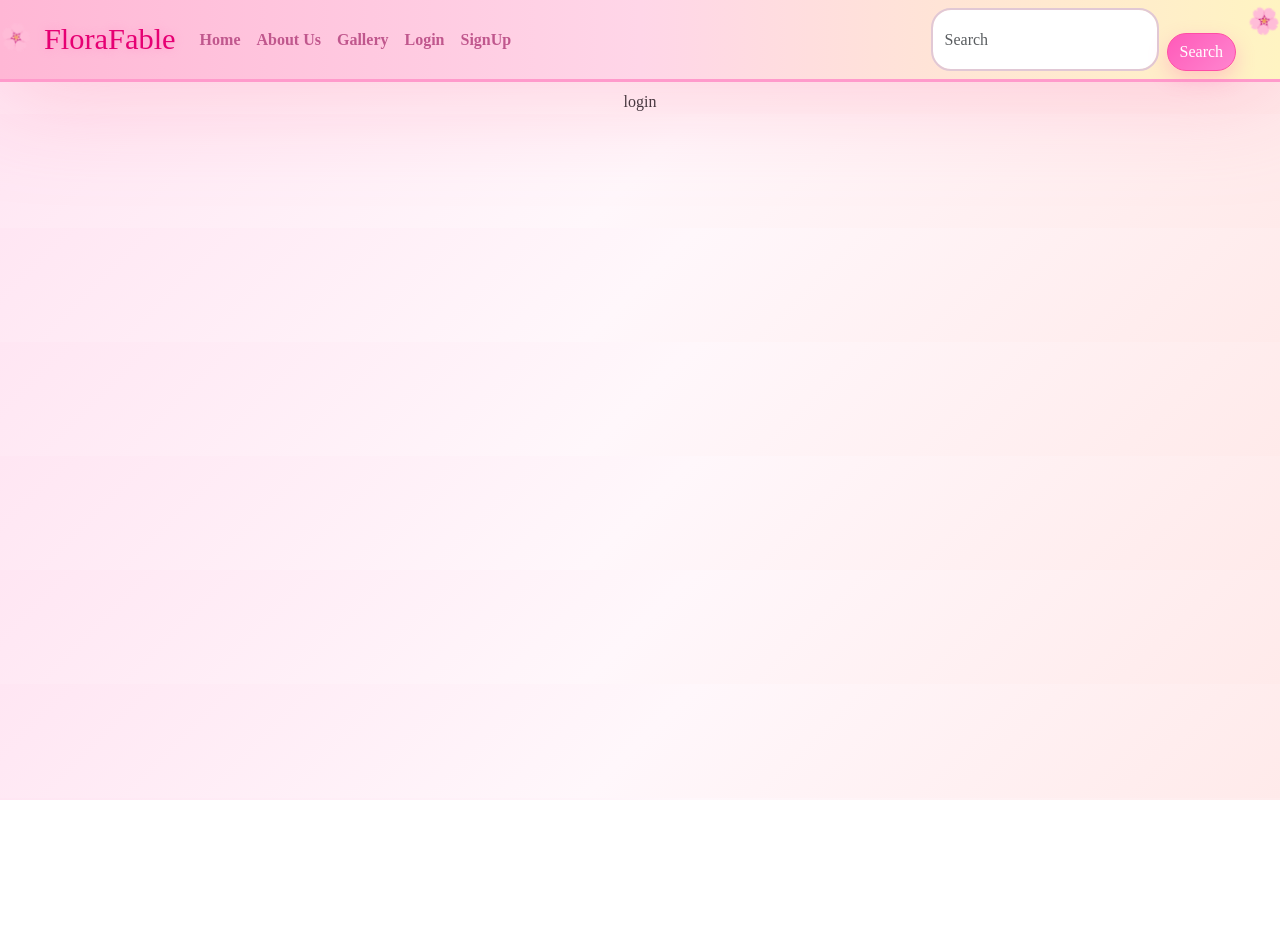
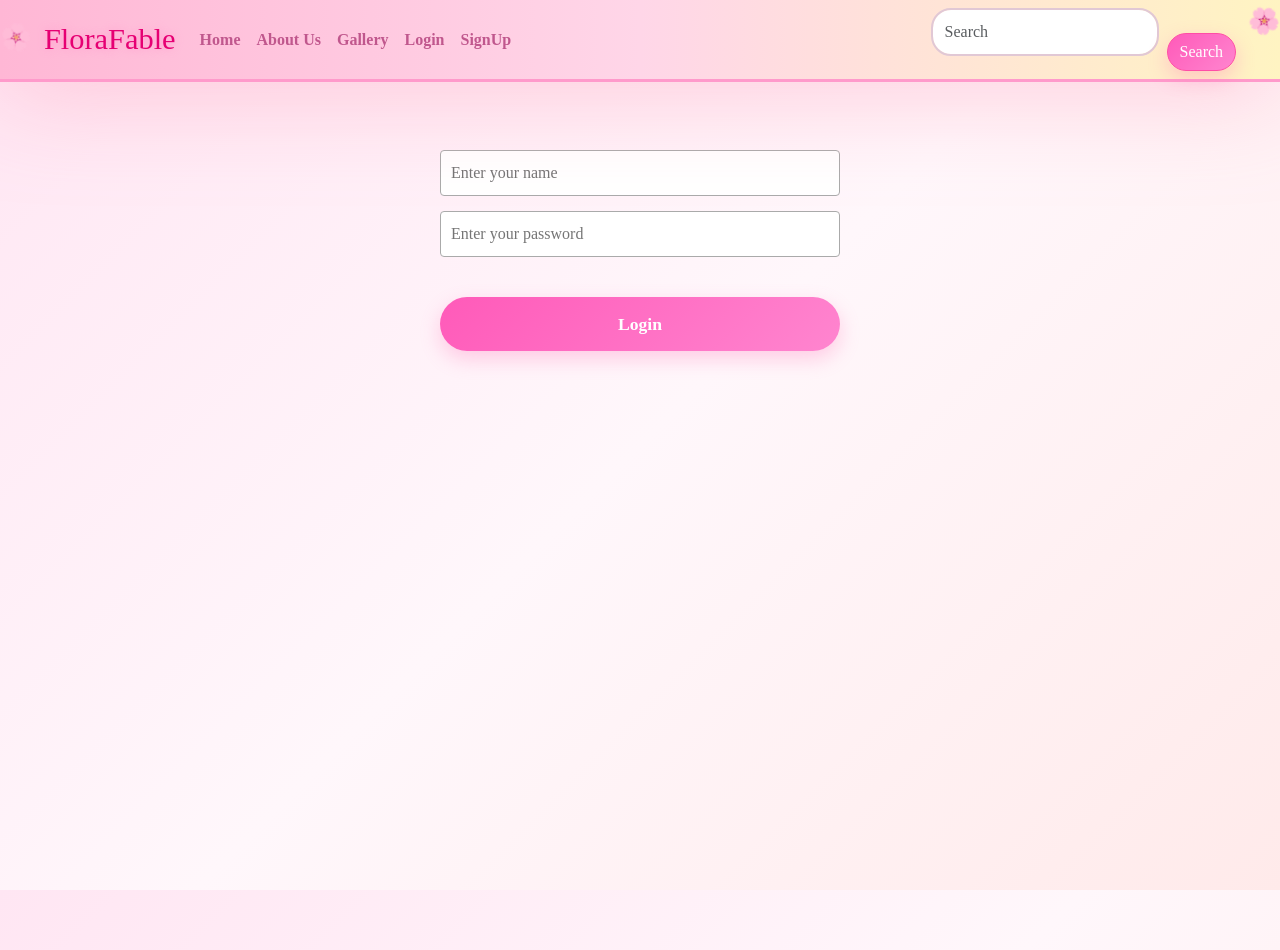
Before and after one commit to 6vam4arya/FloraFable, a React (Vite) app: page /LogIn in a window 1280 px wide. Before the commit the page ends 800 px from the top, so only its background shows below. Built offline with nearby package versions, Linux system fonts and the light colour scheme.

Commit message:
LogIn and SignUp Logic Created

```diff
--- a/package.json
+++ b/package.json
@@ -10,8 +10,9 @@
     "preview": "vite preview"
   },
   "dependencies": {
-    "react": "^19.1.1",
-    "react-dom": "^19.1.1",
+    "better-react-carousel": "^1.1.2",
+    "react": "^18.2.0",
+    "react-dom": "^18.2.0",
     "react-router-dom": "^7.10.1"
   },
   "devDependencies": {
--- a/src/components/gallery.jsx
+++ b/src/components/gallery.jsx
@@ -1,8 +1,17 @@
 import React from 'react'
+import {Carousel} from 'better-react-carousel'
 
 const gallery = () => {
   return (
-    <div>gallery</div>
+    <>
+    <div className="carouselContainer">
+      <Carousel>
+        <Carousel.Item>
+          <img src='https://cdn.flowersnfruits.com/uploads/product/flowers_n_fruits/OCT2024/1727935557936-7.webp' alt='Bouquet 1'/>
+        </Carousel.Item>
+      </Carousel>
+    </div>
+    </>
   )
 }
 
--- a/src/components/home.css
+++ b/src/components/home.css
@@ -10,12 +10,12 @@ body {
 
 .homecontainer{
     background-color: rgba(212, 209, 31, 0.2);
-    height: 60vh;
+    height: 50vh;
 }
 
 /* ---------- MAIN HEADING ---------- */
 h1 {
-  font-size: 3rem;
+  font-size: 5rem;
   color: #c2187a;
   margin-bottom: 10px;
   animation: fadeIn 1.6s ease-out;
@@ -24,7 +24,7 @@ h1 {
 
 /* ---------- SUBTITLE ---------- */
 p {
-  font-size: 1.3rem;
+  font-size: 2rem;
   color: #aa0066;
   opacity: 0.9;
   font-style: italic;
@@ -58,7 +58,7 @@ button:hover {
 
 .flower {
   position:absolute; /* will make position relative to viewport because no other element exists that has non-static position property*/
-  font-size: 2.2rem;
+  font-size: 4rem;
   opacity: 0.85;
   animation: float 6s infinite ease-in-out;
   user-select: none;
@@ -79,7 +79,7 @@ button:hover {
 
 @keyframes float {
   0% { transform: translateY(50px) rotate(0deg); }
-  50% { transform: translateY(-50px) rotate(150deg); }
+  50% { transform: translateY(-100px) rotate(190deg); }
   100% { transform: translateY(50px) rotate(0deg); }
 }
 
--- /dev/null
+++ b/src/components/login.css
@@ -0,0 +1,37 @@
+/* Login.css */
+.login{
+    display: flex;
+    flex-direction: column;
+    justify-content: center;
+    align-items: center;
+}
+.formContainer{
+    display: flex;
+    flex-direction: column;
+    height: 800px;
+    width:400px;
+    position: relative;
+    top:60px;
+}
+
+input {
+  margin-bottom: 15px;
+  padding: 10px;
+  font-size: 16px;
+  border: 1px solid #aaa;
+  border-radius: 4px;
+}
+
+button {
+  padding: 10px;
+  font-size: 16px;
+  background-color: #007bff;
+  color: white;
+  border: none;
+  border-radius: 4px;
+  cursor: pointer;
+}
+
+button:hover {
+  background-color: #0056b3;
+}
--- a/src/components/login.jsx
+++ b/src/components/login.jsx
@@ -1,9 +1,17 @@
-import React from 'react'
+import React from 'react';
+import './login.css'
 
-const login = () => {
+const Login = () => {
   return (
-    <div>login</div>
-  )
+    <div className='login'>
+      <form className='formContainer'>
+        <input type="text" name="username" placeholder="Enter your name" required />
+        <input type="password" name="password" placeholder="Enter your password" required />
+        <button type="submit">Login</button>
+      </form>
+    </div>
+
+  );
 }
 
-export default login
+export default Login;
--- a/src/components/navbar.jsx
+++ b/src/components/navbar.jsx
@@ -5,33 +5,33 @@ const navbar = () => {
   return (
     <>
 
-      <nav class="navbar navbar-expand-lg bg-body-tertiary">
-        <div class="container-fluid">
-          <a class="navbar-brand" href="/">FloraFable</a>
-          <button class="navbar-toggler" type="button" data-bs-toggle="collapse" data-bs-target="#navbarSupportedContent" aria-controls="navbarSupportedContent" aria-expanded="false" aria-label="Toggle navigation">
-            <span class="navbar-toggler-icon"></span>
+      <nav className="navbar navbar-expand-lg bg-body-tertiary">
+        <div className="container-fluid">
+          <a className="navbar-brand" href="/">FloraFable</a>
+          <button className="navbar-toggler" type="button" data-bs-toggle="collapse" data-bs-target="#navbarSupportedContent" aria-controls="navbarSupportedContent" aria-expanded="false" aria-label="Toggle navigation">
+            <span className="navbar-toggler-icon"></span>
           </button>
-          <div class="collapse navbar-collapse" id="navbarSupportedContent">
-            <ul class="navbar-nav me-auto mb-2 mb-lg-0">
-              <li class="nav-item">
-                <a class="nav-link active" aria-current="page" href="/">Home</a>
+          <div className="collapse navbar-collapse" id="navbarSupportedContent">
+            <ul className="navbar-nav me-auto mb-2 mb-lg-0">
+              <li className="nav-item">
+                <a className="nav-link active" aria-current="page" href="/">Home</a>
               </li>
-              <li class="nav-item">
-                <a class="nav-link active" aria-current="page" href="/About">About Us</a>
+              <li className="nav-item">
+                <a className="nav-link active" aria-current="page" href="/About">About Us</a>
               </li>
-              <li class="nav-item">
-                <a class="nav-link active" aria-current="page" href="/Gallery">Gallery</a>
+              <li className="nav-item">
+                <a className="nav-link active" aria-current="page" href="/Gallery">Gallery</a>
               </li>
-              <li class="nav-item">
-                <a class="nav-link active" aria-current="page" href="/LogIn">Login</a>
+              <li className="nav-item">
+                <a className="nav-link active" aria-current="page" href="/LogIn">Login</a>
               </li>
-              <li class="nav-item">
-                <a class="nav-link active" aria-current="page" href="/SignUp">SignUp</a>
+              <li className="nav-item">
+                <a className="nav-link active" aria-current="page" href="/SignUp">SignUp</a>
               </li>
             </ul>
-            <form class="d-flex" role="search">
-              <input class="form-control me-2" type="search" placeholder="Search" aria-label="Search" />
-              <button class="btn btn-outline-success" type="submit">Search</button>
+            <form className="d-flex" role="search">
+              <input className="form-control me-2" type="search" placeholder="Search" aria-label="Search" />
+              <button className="btn btn-outline-success" type="submit">Search</button>
             </form>
           </div>
         </div>
--- /dev/null
+++ b/src/components/signup.css
@@ -0,0 +1,37 @@
+/* SignUp.css */
+
+.signup{
+    display: flex;
+    flex-direction: column;
+    justify-content: center;
+    align-items: center;
+}
+
+.signUPContainer{
+    display: flex;
+    flex-direction: column;
+    height:500px;
+    width:400px;
+}
+
+input {
+  margin-bottom: 15px;
+  padding: 10px;
+  font-size: 16px;
+  border: 1px solid #aaa;
+  border-radius: 4px;
+}
+
+button {
+  padding: 10px;
+  font-size: 16px;
+  background-color: #007bff;
+  color: white;
+  border: none;
+  border-radius: 4px;
+  cursor: pointer;
+}
+
+button:hover {
+  background-color: #0056b3;
+}
--- a/src/components/signup.jsx
+++ b/src/components/signup.jsx
@@ -1,8 +1,52 @@
 import React from 'react'
+import { useState } from 'react'
+import { useNavigate } from 'react-router-dom'
+import './signup.css'
 
 const signup = () => {
+  const Navigate = useNavigate();
+  const [formData, setFormData] = useState({
+    fullname: "",
+    password: "",
+    confirmPassword: "",
+    email: ""
+  })
+
+  const handleChange=(e)=>{
+    const{name,value} = e.target;
+    setFormData(prev=>({...prev,[name]:value}))
+  }
+  // [name] ensures in object searches for key that matches with value of "name" tag attribute in input field
+
+  const handleSubmit=(e)=>{
+    e.preventDefault();
+    const {fullname,password,confirmPassword,email} = formData;
+    // validating user's entered data and storing it
+    if(password!==confirmPassword){
+      alert("Password should be same")
+      return;
+    }
+    // otherwise, everything's correct
+    // store user's data and direct to login Page
+    console.log(formData);
+    Navigate('/LogIn');
+    // localStorage.setItem('name',name);
+    // localStorage.setItem('email',email);
+    // localStorage.password('password',password);
+  }
+
   return (
-    <div>signup</div>
+    <div className='signup'>
+
+      <form className='signUPContainer' onSubmit={handleSubmit}>
+        <input type="text" name="fullname" onChange={handleChange} placeholder="Enter your name" required />
+        <input type="password" name="password" onChange={handleChange} placeholder="Enter your password" required />
+        <input type='email' name='email' onChange={handleChange} placeholder='Enter your email ID' required />
+        <input type="password" name="confirmPassword" onChange={handleChange} placeholder='Confirm Password' required />
+        <button type="submit">SignUp</button>
+      </form>
+
+    </div>
   )
 }
 
```
Also changed, not shown: 1 other file (tests, documents, lock files or other folders).
